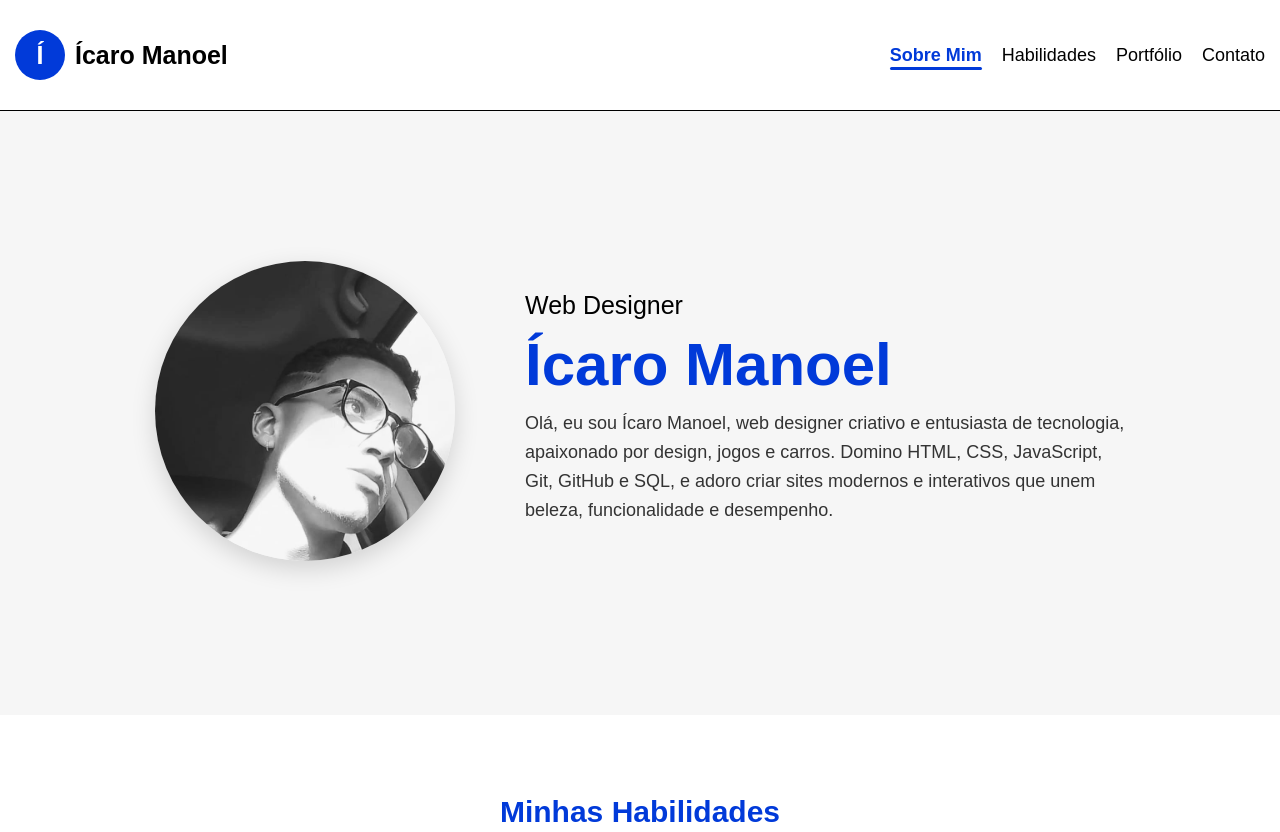
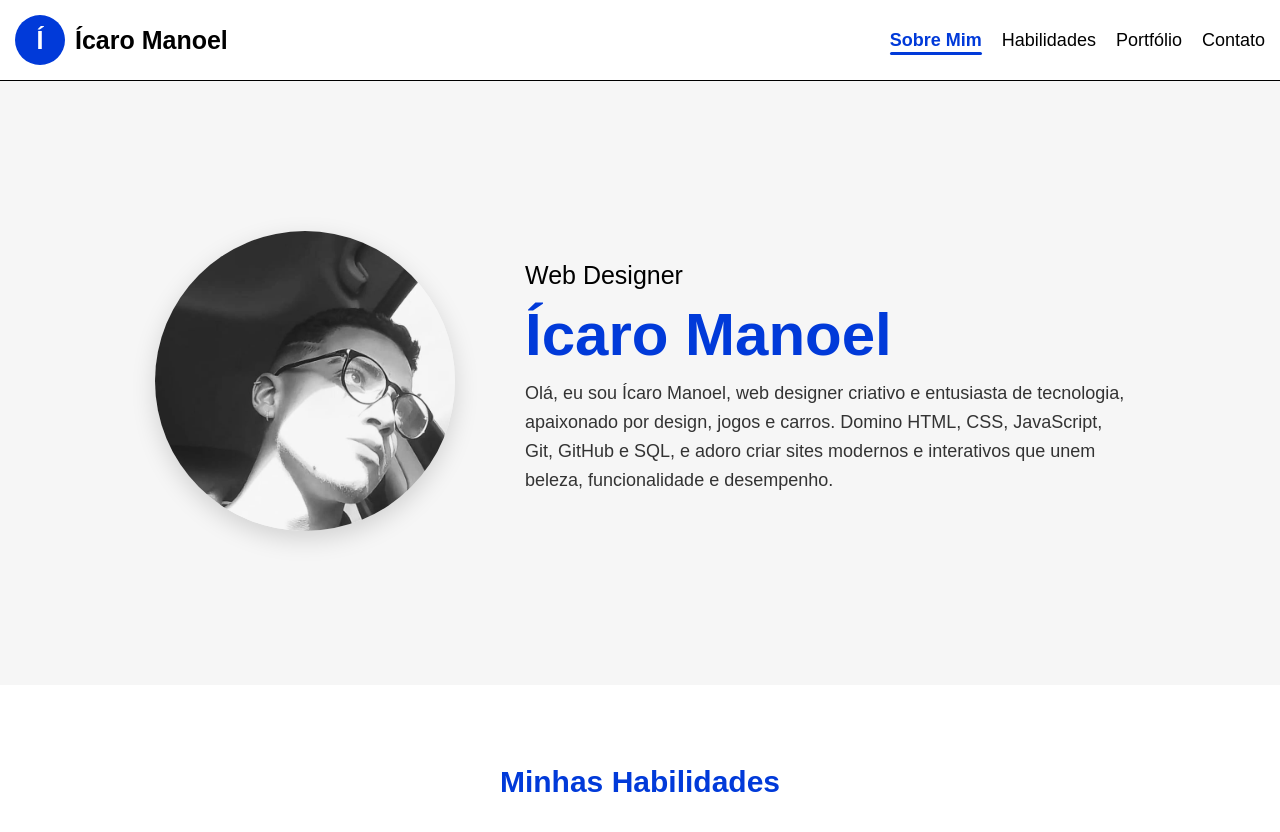
Before and after one commit to icaroman0el/Digital-CV, a plain HTML site: page index.html in a window 1280 px wide. Shown: the top 832 px of the page. Drawn offline with Linux system fonts and the light colour scheme.

Commit message:
Revert style.css to previous version
Restores the original styles in style.css after removal.

```diff
--- a/style.css
+++ b/style.css
@@ -15,7 +15,7 @@ body {
   display: flex;
   justify-content: space-between;
   align-items: center;
-  padding: 30px 15px;
+  padding: 15px 15px;
   border-bottom: 1px solid #000;
   background: #fff;
   position: sticky;
```
